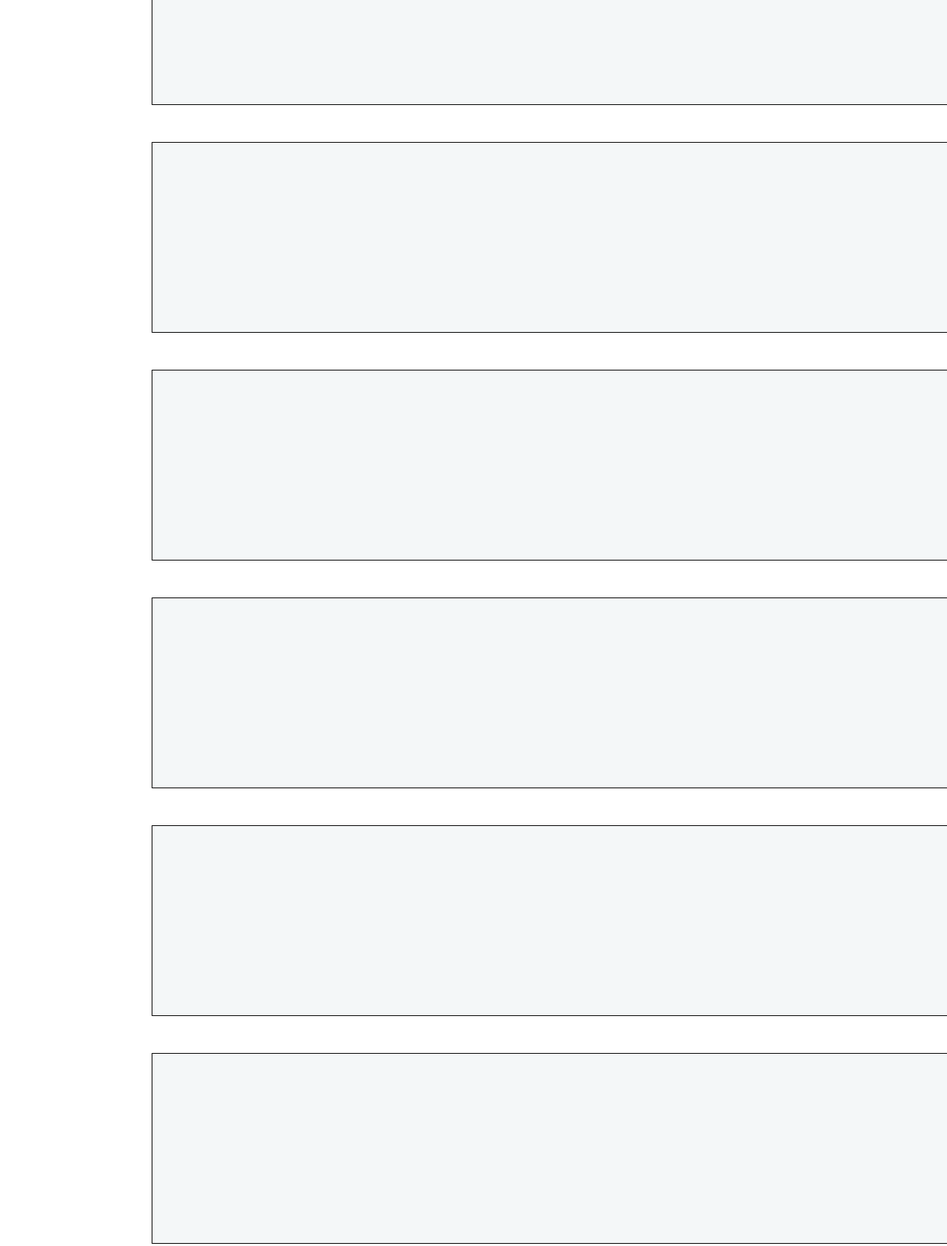
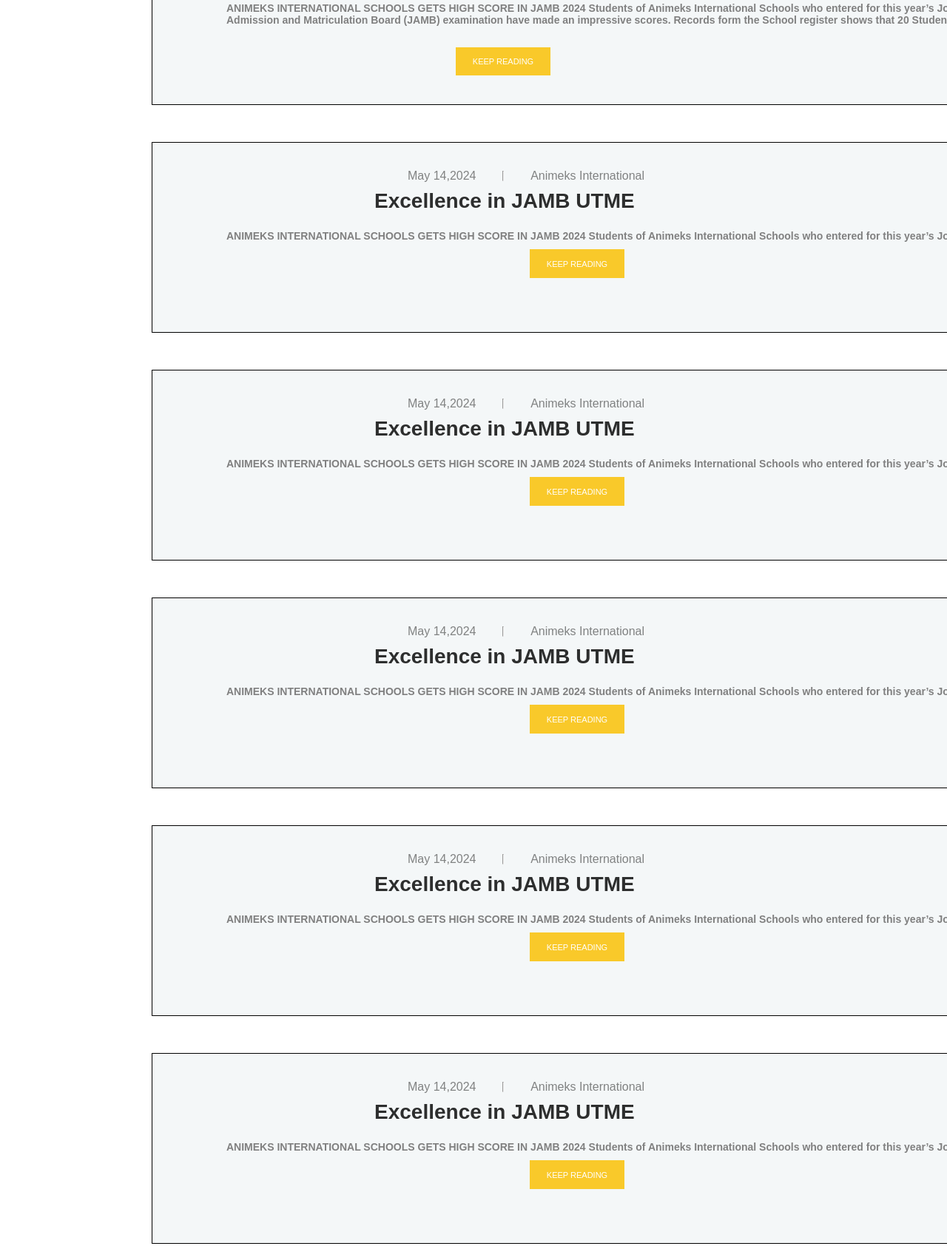
Before and after one commit to quinnaiki/Animeks, a plain HTML site: page index.html in a window 1280 px wide. Shown: the part 302-1987 px from the top of the page at 74% size. Drawn offline with Linux system fonts and the light colour scheme.

Commit message:
seccondCommit

```diff
--- a/index.html
+++ b/index.html
@@ -22,15 +22,85 @@
     </section>
 
         <section class="midSection">
-            <div></div>
-            <div></div>
-            <div></div>
-            <div></div>
-            <div></div>
-            <div></div>
-            <div></div>
-            <div></div>
+            <div>
+             <nav>
+                <p class="midText">May 14,2024</p><hr class="mid">
+                <p class="midText">Animeks International</p>
+             </nav>
+             <h1>Excellence in JAMB UTME</h1>
+             <h4>ANIMEKS INTERNATIONAL SCHOOLS GETS HIGH SCORE IN JAMB 2024 Students of Animeks International Schools who entered for this year’s Joint Admission and Matriculation Board (JAMB) examination have made an impressive scores. Records form the School register shows that 20 Students…</h4>
+             <button>KEEP READING</button>
+            </div>
+            <div>
+                <nav>
+                <p class="midText">May 14,2024</p><hr class="mid">
+                <p class="midText">Animeks International</p>
+             </nav>
+             <h1>Excellence in JAMB UTME</h1>
+             <h4>ANIMEKS INTERNATIONAL SCHOOLS GETS HIGH SCORE IN JAMB 2024 Students of Animeks International Schools who entered for this year’s Joi
+             <button>KEEP READING</button>
+
+            </div>
+            <div>
+                <nav>
+                    <p class="midText">May 14,2024</p><hr class="mid">
+                    <p class="midText">Animeks International</p>
+                 </nav>
+                 <h1>Excellence in JAMB UTME</h1>
+                 <h4>ANIMEKS INTERNATIONAL SCHOOLS GETS HIGH SCORE IN JAMB 2024 Students of Animeks International Schools who entered for this year’s Joi
+                 <button>KEEP READING</button>
+
+            </div>
+            <div>
+                <nav>
+                    <p class="midText">May 14,2024</p><hr class="mid">
+                    <p class="midText">Animeks International</p>
+                 </nav>
+                 <h1>Excellence in JAMB UTME</h1>
+                 <h4>ANIMEKS INTERNATIONAL SCHOOLS GETS HIGH SCORE IN JAMB 2024 Students of Animeks International Schools who entered for this year’s Joi
+                 <button>KEEP READING</button>
+
+            </div>
+            <div>
+                <nav>
+                    <p class="midText">May 14,2024</p><hr class="mid">
+                    <p class="midText">Animeks International</p>
+                 </nav>
+                 <h1>Excellence in JAMB UTME</h1>
+                 <h4>ANIMEKS INTERNATIONAL SCHOOLS GETS HIGH SCORE IN JAMB 2024 Students of Animeks International Schools who entered for this year’s Joi
+                 <button>KEEP READING</button>
+
+            </div>
+            <div>
+                <nav>
+                    <p class="midText">May 14,2024</p><hr class="mid">
+                    <p class="midText">Animeks International</p>
+                 </nav>
+                 <h1>Excellence in JAMB UTME</h1>
+                 <h4>ANIMEKS INTERNATIONAL SCHOOLS GETS HIGH SCORE IN JAMB 2024 Students of Animeks International Schools who entered for this year’s Joi
+                 <button>KEEP READING</button>
+
+            </div>
+            <div><nav>
+                <p class="midText">May 14,2024</p><hr class="mid">
+                <p class="midText">Animeks International</p>
+             </nav>
+             <h1>Excellence in JAMB UTME</h1>
+             <h4>ANIMEKS INTERNATIONAL SCHOOLS GETS HIGH SCORE IN JAMB 2024 Students of Animeks International Schools who entered for this year’s Joi
+             <button>KEEP READING</button>
+            </div>
+            <div>
+                <nav>
+                    <p class="midText">May 14,2024</p><hr class="mid">
+                    <p class="midText">Animeks International</p>
+                 </nav>
+                 <h1>Excellence in JAMB UTME</h1>
+                 <h4>ANIMEKS INTERNATIONAL SCHOOLS GETS HIGH SCORE IN JAMB 2024 Students of Animeks International Schools who entered for this year’s Joi
+                 <button>KEEP READING</button>
+
+            </div>
         </section>
+
         <footer>
             <main>
                 <img src="animeks-schools-logo-e1558867676652.webp" class="footerImage" alt="">
--- a/style.css
+++ b/style.css
@@ -22,14 +22,19 @@
     width: 28vh;
 }
 hr{
-    height: 20px;
+    height: 15px;
     margin-top: 10px
 }
 p{
     font-size:13px;
     font: weight inherit;
-    font-family: inherit;
-    font-style: inherit
+    font-family: sans-serif;
+    font-style: inherit;
+    color: rgba(146, 138, 138, 0.993);
+}
+p:hover{
+    color: rgba(94, 131, 143, 0.89);
+    transition: 0.5s;
 }
 .midSection{
     display: block;
@@ -43,6 +48,7 @@
     border: 1px solid black;
     background-color: rgb(244, 247, 248);
     margin-bottom: 50px;
+    display: block;
 }
 .footerText{
     color: white;
@@ -71,3 +77,46 @@
 
 
 }
+nav{
+    display: flex;
+    justify-content:center;
+    width: 40vh;
+    margin-left: 345px;
+    margin-top: 20px;
+}
+.mid{
+    height: 12px;
+    margin-top:18px;
+}
+.midText{
+    font-size: 16px;
+    color:rgba(116, 117, 117, 0.904);
+}
+h1{
+    margin-left: 300px;
+    margin-top:-7px;
+    width: 90vh;
+    font-size: 28px;
+    font-family:sans-serif;
+    color:rgba(0, 0, 0, 0.815) ;
+}
+h4{
+    font-size: 14px;
+    color:gray;
+    font-family: sans-serif;
+    width: 130vh;
+    margin-left: 100px;
+}
+button{
+    height: 3vw;
+    width: 10vw;
+    margin-left: 410px;
+    background-color: rgba(250, 196, 19, 0.897);
+    border: none;
+    position: relative;
+    bottom:-10px;
+    color: white;
+    font-size: 11px;
+    font-family: sans-serif;
+    /* padding-bottom: 58px; */
+}
```
